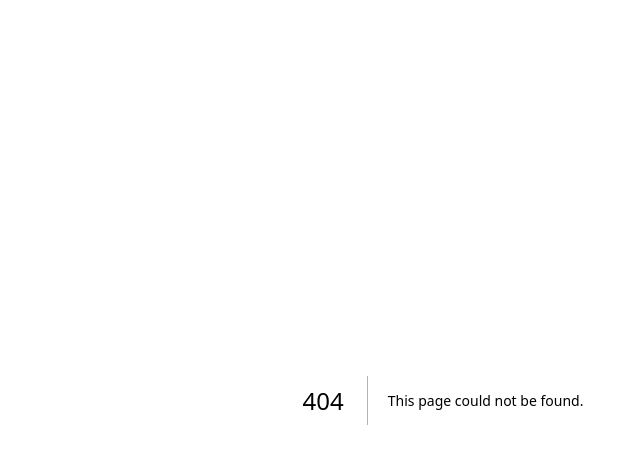
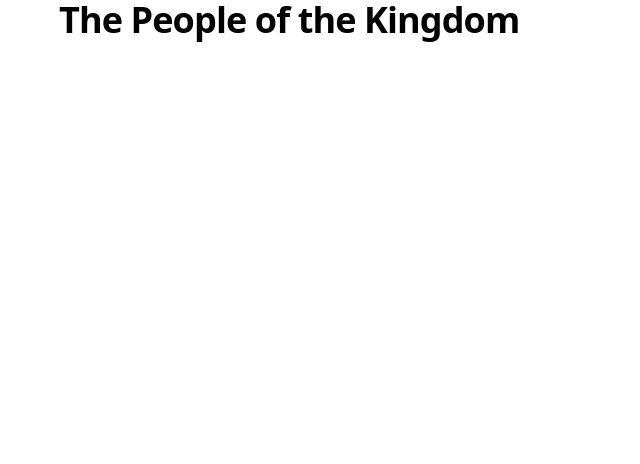
Before and after one commit to Compson9/Redux-Tooltip, a Next.js app: page /counter in a window 1280 px wide. Before the commit this address had no page. Shown: the top 464 px of the page, without its empty margins (197-837 px from the left). Built offline with nearby package versions, Linux system fonts and the light colour scheme.

Commit message:
This is our begining

```diff
--- /dev/null
+++ b/app/components/counter.tsx
@@ -0,0 +1,10 @@
+export default function Counter() {
+    return (
+        <div className="max-w-3xl mx-auto">
+            <h2 className="scroll-m-20 text-4xl font-semibold tracking-tight first:mt-0">
+                The People of the Kingdom
+            </h2>
+            <div className="py-4"></div>
+        </div>
+    )
+}
--- /dev/null
+++ b/app/counter/page.tsx
@@ -0,0 +1,9 @@
+import Counter from "../components/counter";
+
+export default function Page(){
+    return (
+        <div>
+           <Counter/>
+        </div>
+    )
+}
--- a/app/page.tsx
+++ b/app/page.tsx
@@ -1,5 +1,7 @@
 export default function Home() {
   return (
-    <h1>Hello World</h1>
+    <div className="grid grid-rows-[20px_1fr_20px] items-center justify-items-center min-h-screen p-8 pb-20 gap-16 sm:p-20 font-[family-name:var(--font-geist-sans)]">
+      <h1>Learning Redux now give me some time to master it</h1>
+    </div>
   )
 }
```
